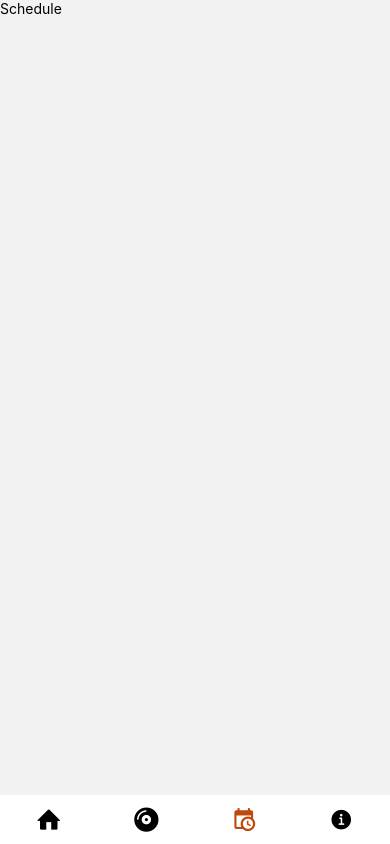
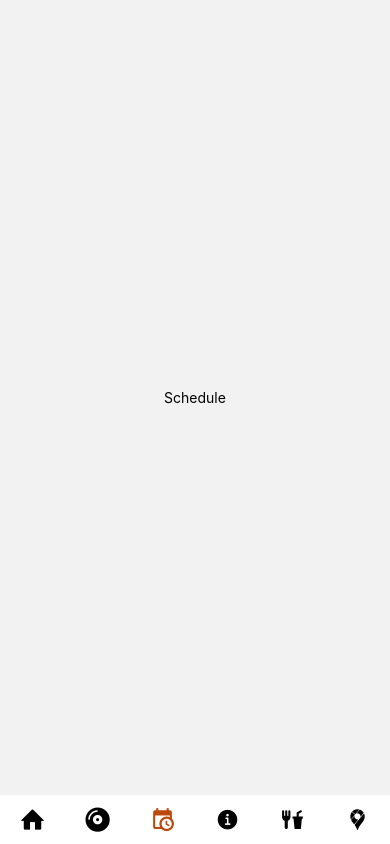
Before and after one commit to kunnoh/rahafest, a React Native app: screen /Schedule in a window 390 px wide. Built offline with nearby package versions, Linux system fonts and the light colour scheme.

Commit message:
added menu and map tabs

```diff
--- a/App.js
+++ b/App.js
@@ -15,6 +15,8 @@ import Chat from './Chat/chat_screens/Chat';
 import Info from './Info';
 import LineupList from './LineupList';
 import LineupDetail from './LineupDetail';
+import Menu from './Menu';
+import Map from './Map';
 
 
 
@@ -67,11 +69,18 @@ export default function App() {
           tabBarLabelStyle: {color: 'black'}
         }}/>
 
-        {/* <Tab.Screen name="Chat" component={Chat} options={{
+        <Tab.Screen name="Menu" component={Menu} options={{
           headerShown: false,
-          tabBarIcon : ({size, focused}) => focused ? <Entypo name="chat" size={size} color='#bc4a0d' /> : <Entypo name="chat" size={size} color='black' />,
+          tabBarIcon : ({size, focused}) => focused ? <MaterialCommunityIcons name="food-fork-drink" size={size} color='#bc4a0d' /> : <MaterialCommunityIcons name="food-fork-drink" size={size} color='black' />,
           tabBarLabelStyle: {color: 'black'}
-        }}/> */}
+        }}/>
+
+        <Tab.Screen name="Map" component={Map} options={{
+          headerShown: false,
+          tabBarIcon : ({size, focused}) => focused ? <MaterialCommunityIcons name="google-maps" size={size} color='#bc4a0d' /> : <MaterialCommunityIcons name="google-maps" size={size} color='black' />,
+          tabBarLabelStyle: {color: 'black'}
+        }}/>
+
       </Tab.Navigator>
     </NavigationContainer>
   )
--- a/Info.js
+++ b/Info.js
@@ -3,7 +3,7 @@ import React from 'react'
 
 const Info = () => {
   return (
-    <View>
+    <View style={styles.container}>
       <Text>Info</Text>
     </View>
   )
@@ -11,4 +11,10 @@ const Info = () => {
 
 export default Info
 
-const styles = StyleSheet.create({})
+const styles = StyleSheet.create({
+  container: {
+    flex: 1,
+    alignItems: 'center',
+    justifyContent: 'center'
+  }
+})
--- /dev/null
+++ b/Map.js
@@ -0,0 +1,20 @@
+import { StyleSheet, Text, View } from 'react-native'
+import React from 'react'
+
+const Map = () => {
+  return (
+    <View style={styles.container}>
+      <Text>Map</Text>
+    </View>
+  )
+}
+
+export default Map
+
+const styles = StyleSheet.create({
+    container: {
+        flex: 1,
+        alignItems: 'center',
+        justifyContent: 'center'
+    }
+})
--- /dev/null
+++ b/Menu.js
@@ -0,0 +1,20 @@
+import { StyleSheet, Text, View } from 'react-native'
+import React from 'react'
+
+const Menu = () => {
+  return (
+    <View style={styles.container}>
+      <Text>Menu</Text>
+    </View>
+  )
+}
+
+export default Menu
+
+const styles = StyleSheet.create({
+    container: {
+        flex: 1,
+        alignItems: 'center',
+        justifyContent: 'center'
+    }
+})
--- a/Schedule.js
+++ b/Schedule.js
@@ -3,7 +3,7 @@ import React from 'react'
 
 const Schedule = () => {
   return (
-    <View>
+    <View style={styles.container}>
       <Text>Schedule</Text>
     </View>
   )
@@ -11,4 +11,10 @@ const Schedule = () => {
 
 export default Schedule
 
-const styles = StyleSheet.create({})
+const styles = StyleSheet.create({
+  container: {
+    flex: 1,
+    alignItems: 'center',
+    justifyContent: 'center'
+  }
+})
```
